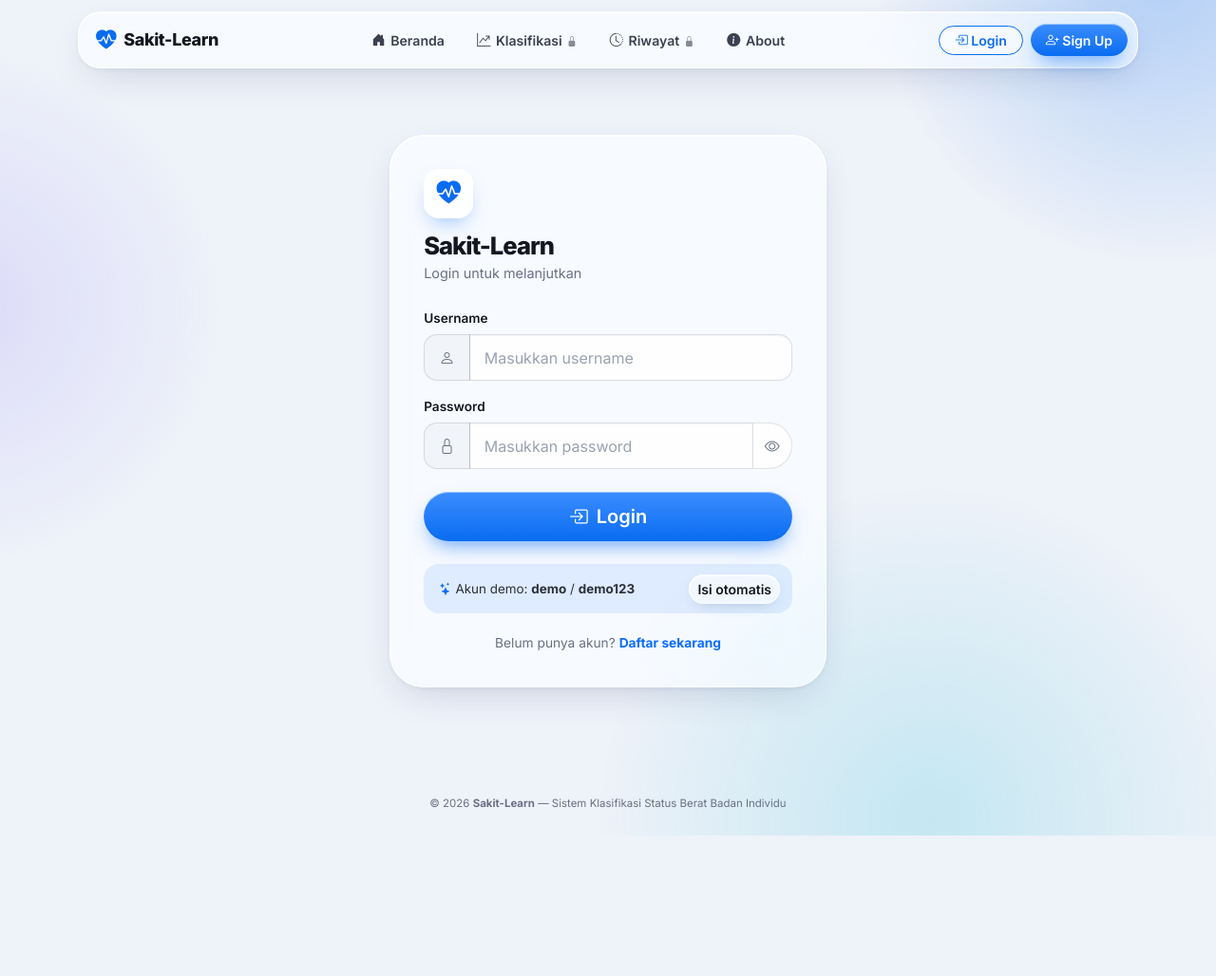
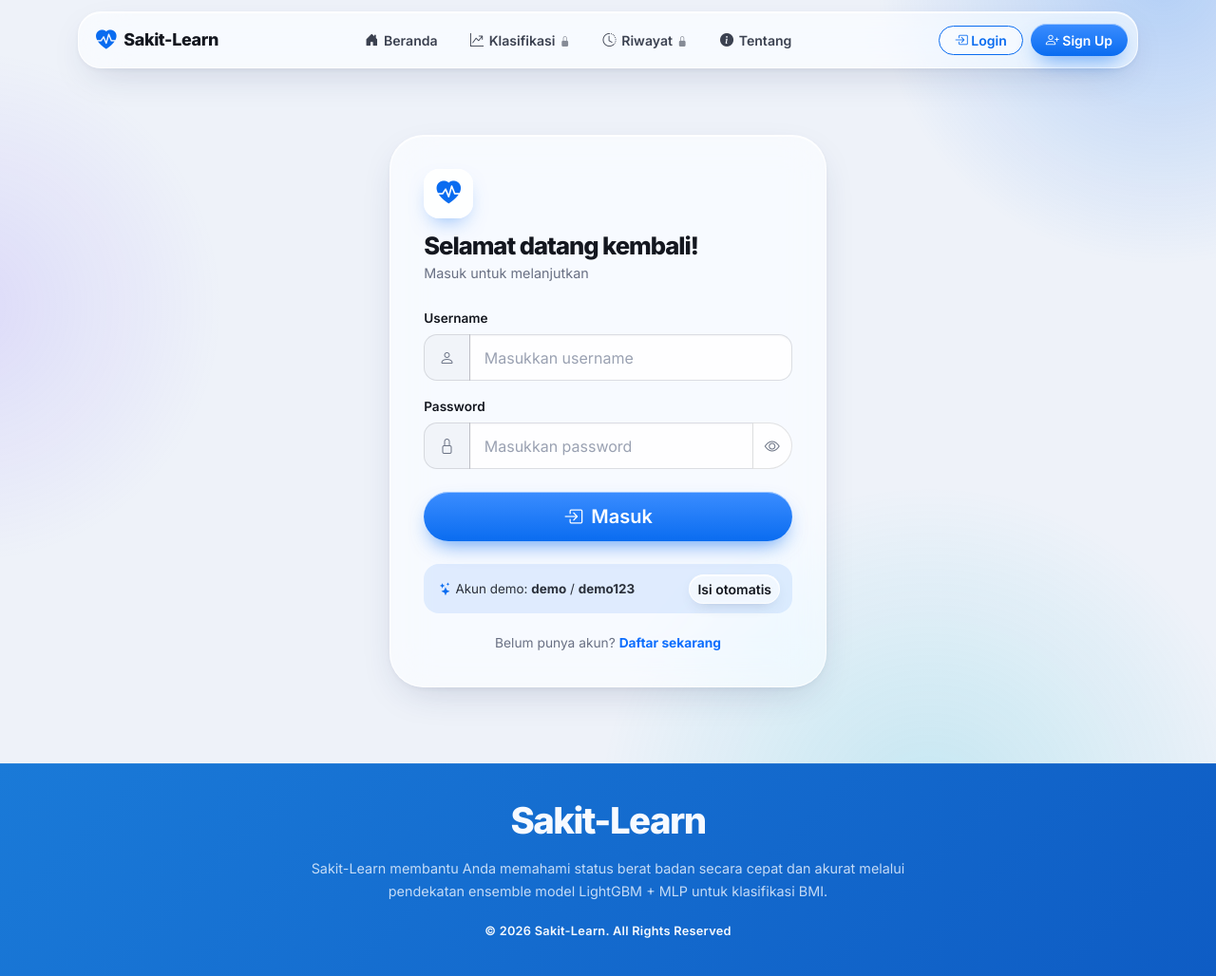
Before and after one commit to Nanda-0101/PROJECT_SD, a Flask app: page /masuk in a window 1280 px wide. Shown: the whole page at 95% size. Before the commit the page ends 880 px from the top, so only its background shows below. Run offline with Flask 3, Linux system fonts and the light colour scheme.

Commit message:
Progress Page Login & Penyesuaian Navbar dan Footer
Progress penyelarasan dan penyesuaian navbar & footer. Ditambah progress tampilan masuk sistem.

```diff
--- a/app/static/components/footer.html
+++ b/app/static/components/footer.html
@@ -1,5 +1,15 @@
 <!-- Footer bersama. Diisi otomatis oleh js/layout.js ke #site-footer -->
 <footer class="site-footer">
-  <small>© 2026 <b>Sakit-Learn</b> — Sistem Klasifikasi Status Berat Badan Individu</small>
+  <div class="site-footer__content">
+    <h2 class="site-footer__title">Sakit-Learn</h2>
+    <p class="site-footer__text">
+      Sakit-Learn membantu Anda memahami status berat badan secara cepat dan akurat
+      melalui pendekatan ensemble model LightGBM + MLP untuk klasifikasi BMI.
+    </p>
+
+    <div class="site-footer__copyright" aria-label="Hak cipta">
+      © 2026 Sakit-Learn. All Rights Reserved
+    </div>
+  </div>
 </footer>
 <div class="toast-container" id="toastContainer" aria-live="polite"></div>
--- a/app/static/components/navbar.html
+++ b/app/static/components/navbar.html
@@ -12,7 +12,7 @@
           <li class="nav-item"><a class="nav-link nav-link-custom" href="/" data-nav="beranda"><i class="bi bi-house-door-fill"></i>Beranda</a></li>
           <li class="nav-item"><a class="nav-link nav-link-custom" href="/klasifikasi" data-nav="klasifikasi"><i class="bi bi-graph-up-arrow"></i>Klasifikasi<i class="bi bi-lock-fill lock-icon" title="Perlu login"></i></a></li>
           <li class="nav-item"><a class="nav-link nav-link-custom" href="/riwayat" data-nav="riwayat"><i class="bi bi-clock-history"></i>Riwayat<i class="bi bi-lock-fill lock-icon" title="Perlu login"></i></a></li>
-          <li class="nav-item"><a class="nav-link nav-link-custom" href="/tentang" data-nav="tentang"><i class="bi bi-info-circle-fill"></i>About</a></li>
+          <li class="nav-item"><a class="nav-link nav-link-custom" href="/tentang" data-nav="tentang"><i class="bi bi-info-circle-fill"></i>Tentang</a></li>
         </ul>
         <div class="d-flex align-items-center gap-2 mt-2 mt-lg-0" id="navAuth">
           <a class="btn btn-outline-primary btn-sm px-3" href="/masuk"><i class="bi bi-box-arrow-in-right"></i> Login</a>
--- a/app/static/css/common.css
+++ b/app/static/css/common.css
@@ -279,7 +279,43 @@ a { text-decoration: none; }
 .table .row-total > * { background: rgba(20, 23, 31, .04) !important; font-weight: 700; }
 
 /* ---------- 12. Footer ---------- */
-.site-footer { color: var(--sl-muted); text-align: center; padding: 2rem 0 2.2rem; font-size: .82rem; }
+.site-footer {
+  background: linear-gradient(135deg, #1a7ad8 0%, #0e5cc4 100%);
+  color: #edf3ff;
+  box-shadow: inset 0 1px 0 rgba(255, 255, 255, 0.08);
+}
+
+.site-footer__content {
+  max-width: 900px;
+  margin: 0 auto;
+  padding: 2.3rem 1.25rem 2.4rem;
+  text-align: center;
+}
+
+.site-footer__title {
+  margin: 0;
+  font-size: clamp(2rem, 3vw, 3rem);
+  font-weight: 800;
+  letter-spacing: -0.04em;
+  color: #f7faff;
+}
+
+.site-footer__text {
+  max-width: 700px;
+  margin: 1rem auto 0;
+  color: rgba(235, 244, 255, 0.82);
+  font-size: 0.90rem;
+  line-height: 1.7;
+}
+
+.site-footer__copyright {
+  margin-top: 1.2rem;
+  text-align: center;
+  color: rgba(255, 255, 255, 0.96);
+  font-size: 0.80rem;
+  letter-spacing: 0.02em;
+  font-weight: 600;
+}
 
 @media (prefers-reduced-motion: reduce) {
   html { scroll-behavior: auto; }
--- a/app/templates/masuk.html
+++ b/app/templates/masuk.html
@@ -4,7 +4,7 @@
   <meta charset="UTF-8">
   <meta name="viewport" content="width=device-width, initial-scale=1">
   <meta name="theme-color" content="#eef2f9">
-  <title>Login · Sakit-Learn</title>
+  <title>Masuk · Sakit-Learn</title>
   <link rel="preconnect" href="https://fonts.googleapis.com">
   <link rel="preconnect" href="https://fonts.gstatic.com" crossorigin>
   <link href="https://fonts.googleapis.com/css2?family=Inter:wght@400;500;600;700;800&display=swap" rel="stylesheet">
@@ -22,8 +22,8 @@
       <div class="auth-card glass">
         <div class="auth-header">
           <span class="auth-logo"><i class="bi bi-heart-pulse-fill" aria-hidden="true"></i></span>
-          <h1>Sakit-Learn</h1>
-          <p>Login untuk melanjutkan</p>
+          <h1>Selamat datang kembali!</h1>
+          <p>Masuk untuk melanjutkan</p>
         </div>
         <div class="auth-body">
           <div id="formAlert" aria-live="polite"></div>
@@ -45,7 +45,7 @@
                 <div class="invalid-feedback">Isi password Anda.</div>
               </div>
             </div>
-            <button type="submit" class="btn btn-sl btn-lg w-100" id="btnSubmit"><i class="bi bi-box-arrow-in-right me-1"></i> Login</button>
+            <button type="submit" class="btn btn-sl btn-lg w-100" id="btnSubmit"><i class="bi bi-box-arrow-in-right me-1"></i> Masuk</button>
           </form>
           <div class="demo-box mt-4">
             <span><i class="bi bi-stars text-primary"></i> Akun demo: <b>demo</b> / <b>demo123</b></span>
```
